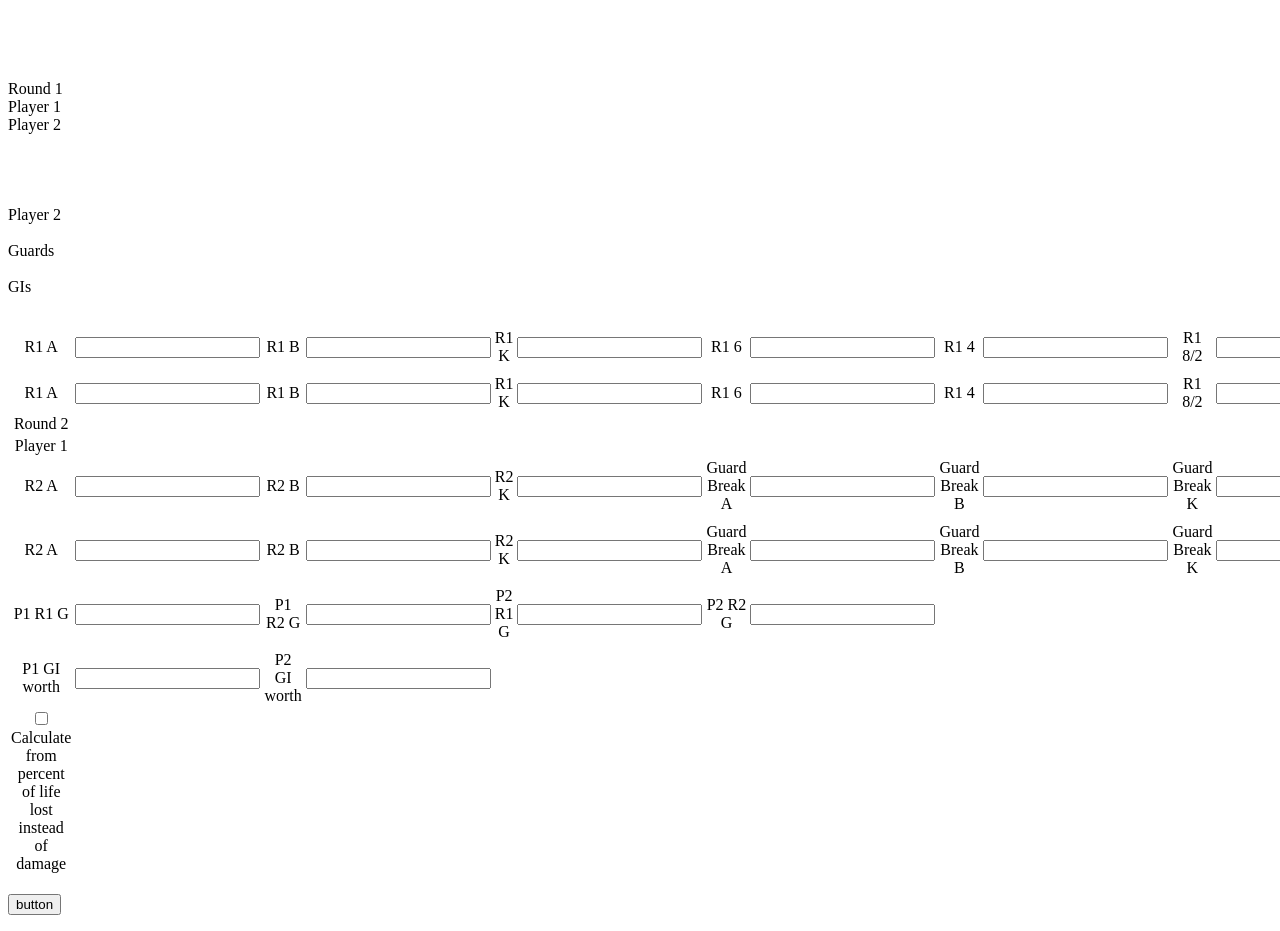
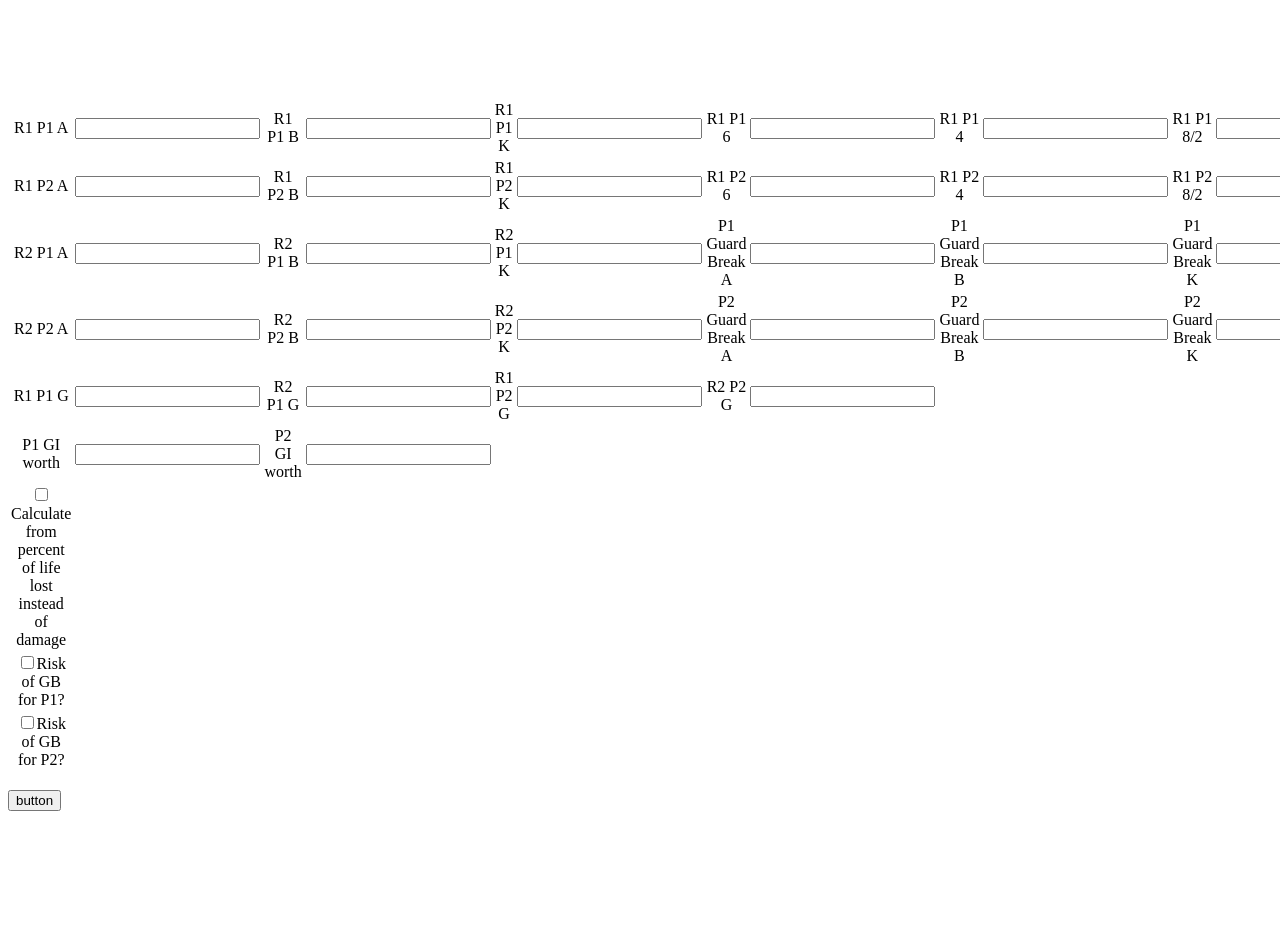
Before and after one commit to nodthenbow/DamageCalcs, a plain HTML site: page reversaledgefinder.html in a window 1280 px wide. Shown: the top 931 px of the page. After the commit the page ends 827 px from the top, so only its background shows below. Drawn offline with Linux system fonts and the light colour scheme.

Commit message:
Update reversaledgefinder.html

```diff
--- a/reversaledgefinder.html
+++ b/reversaledgefinder.html
@@ -14,70 +14,52 @@
 <form id="submittedstuff" method="post">
 
 <table class="subs">
-<td><tr>Round 1</td></tr>
-</br>
-<td><tr>Player 1</td></tr>
 <tr>
-<td>R1 A</td><td><input type="number" name="p1r1a" size="30" /></td>
-<td>R1 B</td><td><input type="number" name="p1r1b" size="30" /></td>
-<td>R1 K</td><td><input type="number" name="p1r1k" size="30" /></td>
-<td>R1 6</td><td><input type="number" name="p16" size="30" /></td>
-<td>R1 4</td><td><input type="number" name="p14" size="30" /></td>
-<td>R1 8/2</td><td><input type="number" name="p12" size="30" /></td>
+<td>R1 P1 A</td><td><input type="number" name="p1r1a" size="30" /></td>
+<td>R1 P1 B</td><td><input type="number" name="p1r1b" size="30" /></td>
+<td>R1 P1 K</td><td><input type="number" name="p1r1k" size="30" /></td>
+<td>R1 P1 6</td><td><input type="number" name="p16" size="30" /></td>
+<td>R1 P1 4</td><td><input type="number" name="p14" size="30" /></td>
+<td>R1 P1 8/2</td><td><input type="number" name="p12" size="30" /></td>
 </tr>
-</br>
-<td><tr>Player 2</td></tr>
-</br>
 <tr>
-<td>R1 A</td><td><input type="number" name="p2r1a" size="30" /></td>
-<td>R1 B</td><td><input type="number" name="p2r1b" size="30" /></td>
-<td>R1 K</td><td><input type="number" name="p2r1k" size="30" /></td>
-<td>R1 6</td><td><input type="number" name="p26" size="30" /></td>
-<td>R1 4</td><td><input type="number" name="p24" size="30" /></td>
-<td>R1 8/2</td><td><input type="number" name="p22" size="30" /></td>
+<td>R1 P2 A</td><td><input type="number" name="p2r1a" size="30" /></td>
+<td>R1 P2 B</td><td><input type="number" name="p2r1b" size="30" /></td>
+<td>R1 P2 K</td><td><input type="number" name="p2r1k" size="30" /></td>
+<td>R1 P2 6</td><td><input type="number" name="p26" size="30" /></td>
+<td>R1 P2 4</td><td><input type="number" name="p24" size="30" /></td>
+<td>R1 P2 8/2</td><td><input type="number" name="p22" size="30" /></td>
 </tr>
-</br>
-<tr><td>Round 2</td></tr>
-</br>
-<tr><td>Player 1</td></tr>
-</br>
 <tr>
-<td>R2 A</td><td><input type="number" name="p1r2a" size="30" /></td>
-<td>R2 B</td><td><input type="number" name="p1r2b" size="30" /></td>
-<td>R2 K</td><td><input type="number" name="p1r2k" size="30" /></td>
-<td>Guard Break A</td><td><input type="number" name="p1gba" size="30" /></td>
-<td>Guard Break B</td><td><input type="number" name="p1gbb" size="30" /></td>
-<td>Guard Break K</td><td><input type="number" name="p1gbk" size="30" /></td>
+<td>R2 P1 A</td><td><input type="number" name="p1r2a" size="30" /></td>
+<td>R2 P1 B</td><td><input type="number" name="p1r2b" size="30" /></td>
+<td>R2 P1 K</td><td><input type="number" name="p1r2k" size="30" /></td>
+<td>P1 Guard Break A</td><td><input type="number" name="p1gba" size="30" /></td>
+<td>P1 Guard Break B</td><td><input type="number" name="p1gbb" size="30" /></td>
+<td>P1 Guard Break K</td><td><input type="number" name="p1gbk" size="30" /></td>
 </tr>
-</br>
-<td><tr>Player 2</td></tr>
-</br>
 <tr>
-<td>R2 A</td><td><input type="number" name="p2r2a" size="30" /></td>
-<td>R2 B</td><td><input type="number" name="p2r2b" size="30" /></td>
-<td>R2 K</td><td><input type="number" name="p2r2k" size="30" /></td>
-<td>Guard Break A</td><td><input type="number" name="p2gba" size="30" /></td>
-<td>Guard Break B</td><td><input type="number" name="p2gbb" size="30" /></td>
-<td>Guard Break K</td><td><input type="number" name="p2gbk" size="30" /></td>
+<td>R2 P2 A</td><td><input type="number" name="p2r2a" size="30" /></td>
+<td>R2 P2 B</td><td><input type="number" name="p2r2b" size="30" /></td>
+<td>R2 P2 K</td><td><input type="number" name="p2r2k" size="30" /></td>
+<td>P2 Guard Break A</td><td><input type="number" name="p2gba" size="30" /></td>
+<td>P2 Guard Break B</td><td><input type="number" name="p2gbb" size="30" /></td>
+<td>P2 Guard Break K</td><td><input type="number" name="p2gbk" size="30" /></td>
 </tr>
-</br>
-<td><tr>Guards</td></tr>
-</br>
 <tr>
-<td>P1 R1 G</td><td><input type="number" name="p1r1g" size="30" /></td>
-<td>P1 R2 G</td><td><input type="number" name="p1r2g" size="30" /></td>
-<td>P2 R1 G</td><td><input type="number" name="p2r1g" size="30" /></td>
-<td>P2 R2 G</td><td><input type="number" name="p2r2g" size="30" /></td>
+<td>R1 P1 G</td><td><input type="number" name="p1r1g" size="30" /></td>
+<td>R2 P1 G</td><td><input type="number" name="p1r2g" size="30" /></td>
+<td>R1 P2 G</td><td><input type="number" name="p2r1g" size="30" /></td>
+<td>R2 P2 G</td><td><input type="number" name="p2r2g" size="30" /></td>
 </tr>
-</br>
-<td><tr>GIs</td></tr>
-</br>
 <tr>
-<td>P1 GI worth</td><td><input type="number" name="p1giworth" size="30" /></td>
-<td>P2 GI worth</td><td><input type="number" name="p2giworth" size="30" /></td>
+<td>P1 GI worth</td><td><input type="number" name="giworthp1" size="30" /></td>
+<td>P2 GI worth</td><td><input type="number" name="giworthp2" size="30" /></td>
 </tr>
 </br>
 <td><input type="checkbox" name="usepercents"/>Calculate from percent of life lost instead of damage</td></tr>
+<td><input type="checkbox" name="gbriskp1"/>Risk of GB for P1?</td></tr>
+<td><input type="checkbox" name="gbriskp2"/>Risk of GB for P2?</td></tr>
 
 </table>
 
```
